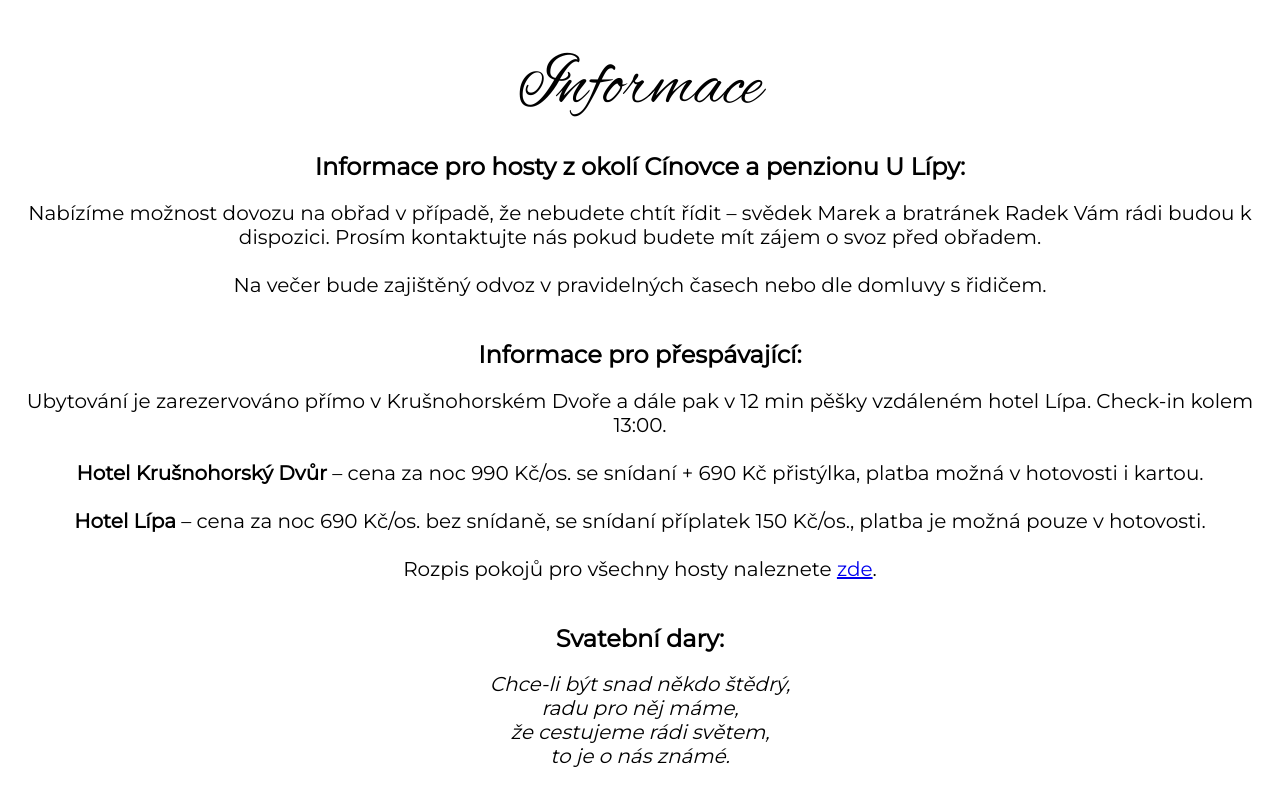
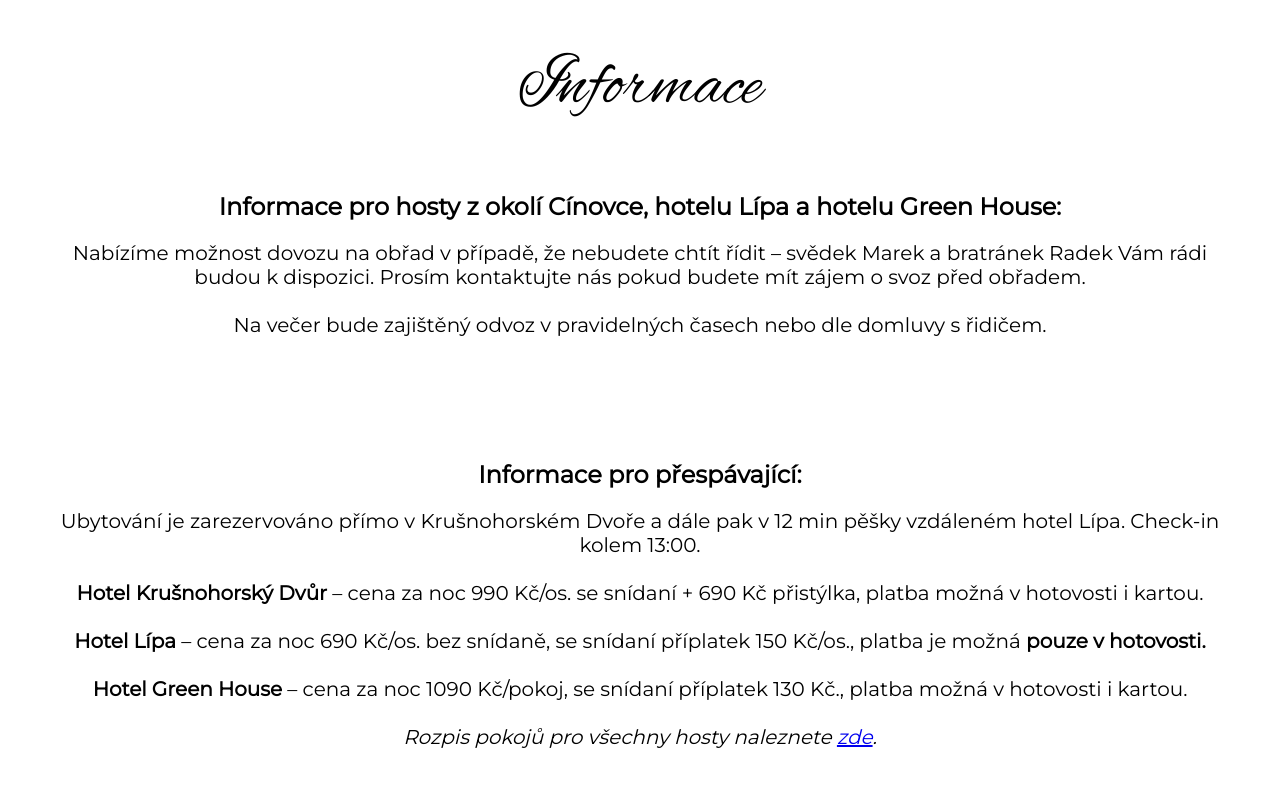
Before and after one commit to truondin/Thao-Martin_Wedding-Web, a React (Create React App) app: page / in a window 1280 px wide. Shown: the part 3900-4694 px from the top of the page. Built offline with nearby package versions, Linux system fonts and the light colour scheme; a web font is replaced by a local one.

Commit message:
text changes

```diff
--- a/src/components/mainComponents/Info.js
+++ b/src/components/mainComponents/Info.js
@@ -13,8 +13,8 @@ function Info(props) {
     return (
         <div ref={props.reference} style={{display: "flex", justifyContent: "center", alignItems: "center", flexDirection:"column"}}>
             <h1 style={{marginBottom: 0,fontFamily: 'Alex Brush, Tangerine, serif', fontWeight: 'normal', fontSize: 70}}>Informace</h1>
-            <Box sx={{fontFamily: 'Montserrat, roboto'}}>
-                <h2>Informace pro hosty z okolí Cínovce a penzionu U Lípy:</h2>
+            <Box sx={{fontFamily: 'Montserrat, roboto', margin:5}}>
+                <h2>Informace pro hosty z okolí Cínovce, hotelu Lípa a hotelu Green House:</h2>
                 <div style={{fontSize:20, margin: 5, paddingRight:10, paddingLeft: 10}}>
                     Nabízíme možnost dovozu na obřad v případě, že nebudete chtít řídit – svědek Marek a bratránek Radek Vám rádi budou k dispozici.
                     Prosím kontaktujte nás pokud budete mít zájem o svoz před obřadem. <br/><br/>
@@ -23,18 +23,21 @@ function Info(props) {
             </Box>
 
             <br/>
-            <Box sx={{fontFamily: 'Montserrat, roboto'}}>
+            <Box sx={{fontFamily: 'Montserrat, roboto', margin: 5}}>
                 <h2>Informace pro přespávající:</h2>
                 <div style={{fontSize:20, margin: 5, paddingRight:10, paddingLeft: 10}}>
                     Ubytování je zarezervováno přímo v Krušnohorském Dvoře a dále pak v 12 min pěšky vzdáleném hotel Lípa. Check-in kolem 13:00.
 
                     <br/><br/>
                     <b>Hotel Krušnohorský Dvůr</b> – cena za noc 990 Kč/os. se snídaní + 690 Kč přistýlka, platba možná v hotovosti i kartou. <br/><br/>
-                    <b>Hotel Lípa</b> – cena za noc 690 Kč/os. bez snídaně, se snídaní příplatek 150 Kč/os., platba je možná pouze v hotovosti. <br/><br/>
+                    <b>Hotel Lípa</b> – cena za noc 690 Kč/os. bez snídaně, se snídaní příplatek 150 Kč/os., platba je možná <b>pouze v hotovosti.</b> <br/><br/>
+                    <b>Hotel Green House</b> – cena za noc 1090 Kč/pokoj, se snídaní příplatek 130 Kč., platba možná v hotovosti i kartou.<br/><br/>
 
                     <div>
+                    <i>
                         Rozpis pokojů pro všechny hosty naleznete&nbsp;
                     <a href={"https://docs.google.com/spreadsheets/d/1JxemX8bjIa2dv_83-dHLk4keG_YjOzIZbypi99t2-sQ/edit?usp=sharing"}>zde</a>.
+                    </i>
                     </div>
                 </div>
             </Box>
```
